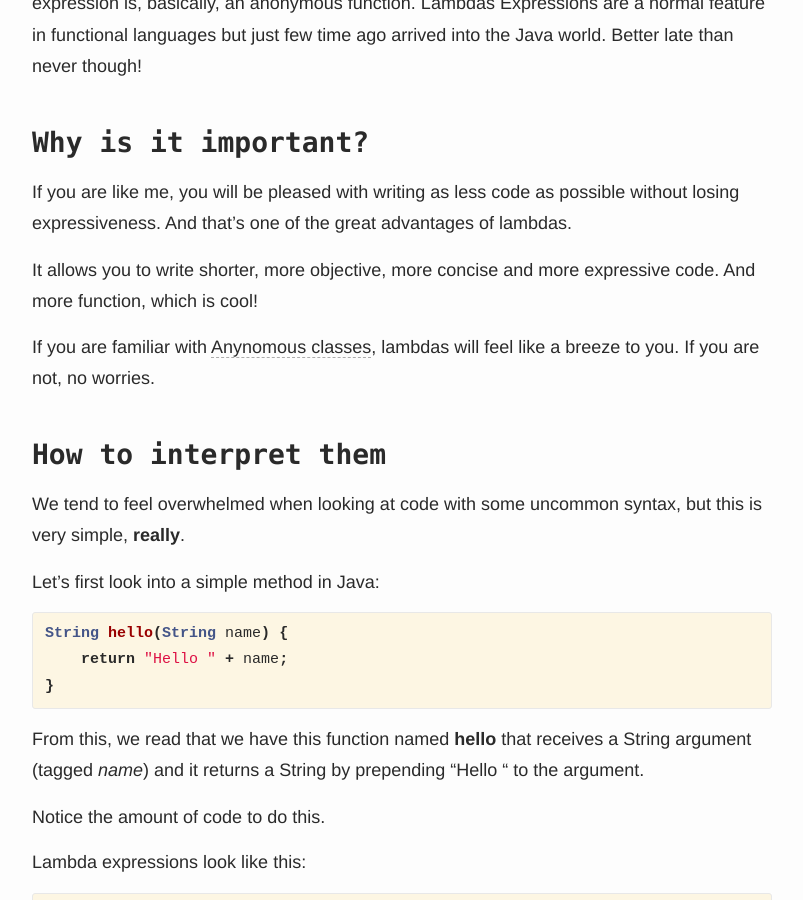
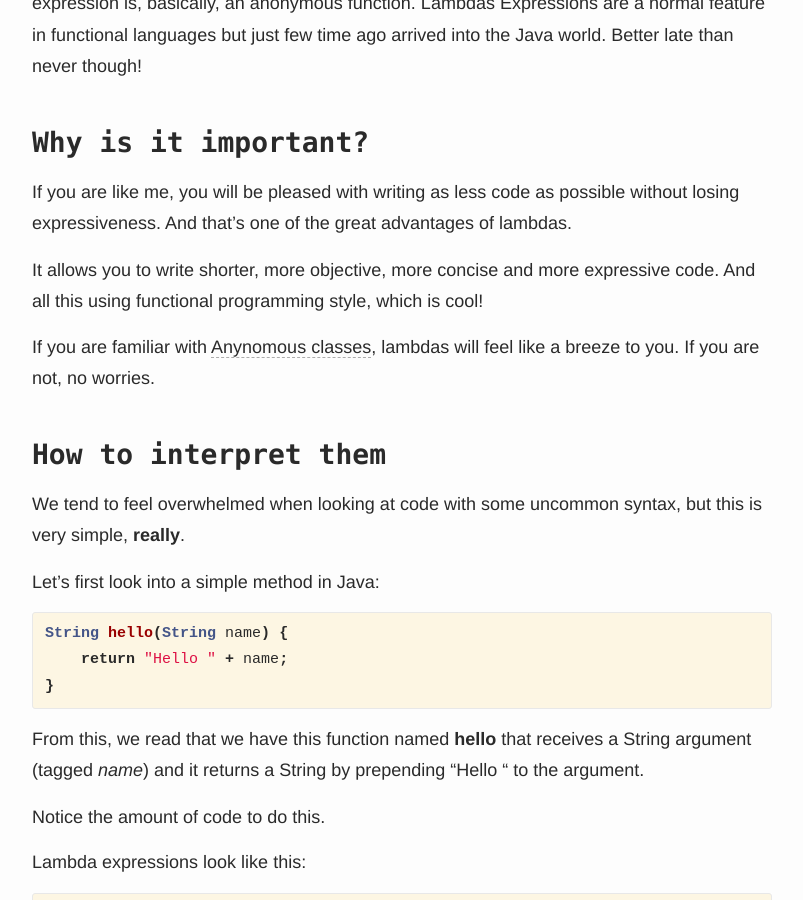
Before and after one commit to NunoAlexandre/nunoalexandre.github.io, a Jekyll site: the page built from _posts/2016-09-16-love-the-lambda.markdown, in a window 1280 px wide and 900 px high, scrolled down 580 px. Shown: the whole window, without its empty margins (238-1041 px from the left). Built offline with Jekyll 4.4.1, drawn with Linux system fonts in a browser that asks for light colours; comment, search, counter and statistics services are not loaded.

Commit message:
correction on Love the lambda

```diff
--- a/_posts/2016-09-16-love-the-lambda.markdown
+++ b/_posts/2016-09-16-love-the-lambda.markdown
@@ -13,7 +13,7 @@ Lambdas Expressions are a normal feature in functional languages but just few ti
 ## Why is it important?
 If you are like me, you will be pleased with writing as less code as possible without losing expressiveness. And that's one of the great advantages of lambdas.
 
-It allows you to write shorter, more objective, more concise and more expressive code. And more function, which is cool!
+It allows you to write shorter, more objective, more concise and more expressive code. And all this using functional programming style, which is cool!
 
 If you are familiar with [Anynomous classes](https://www.google.pt/search?client=safari&rls=en&q=anynomous+classes&ie=UTF-8&oe=UTF-8&gfe_rd=cr&ei=FQTbV5ShFajA8geOw7-YBQ), lambdas will feel like a breeze to you.
 If you are not, no worries.
```
